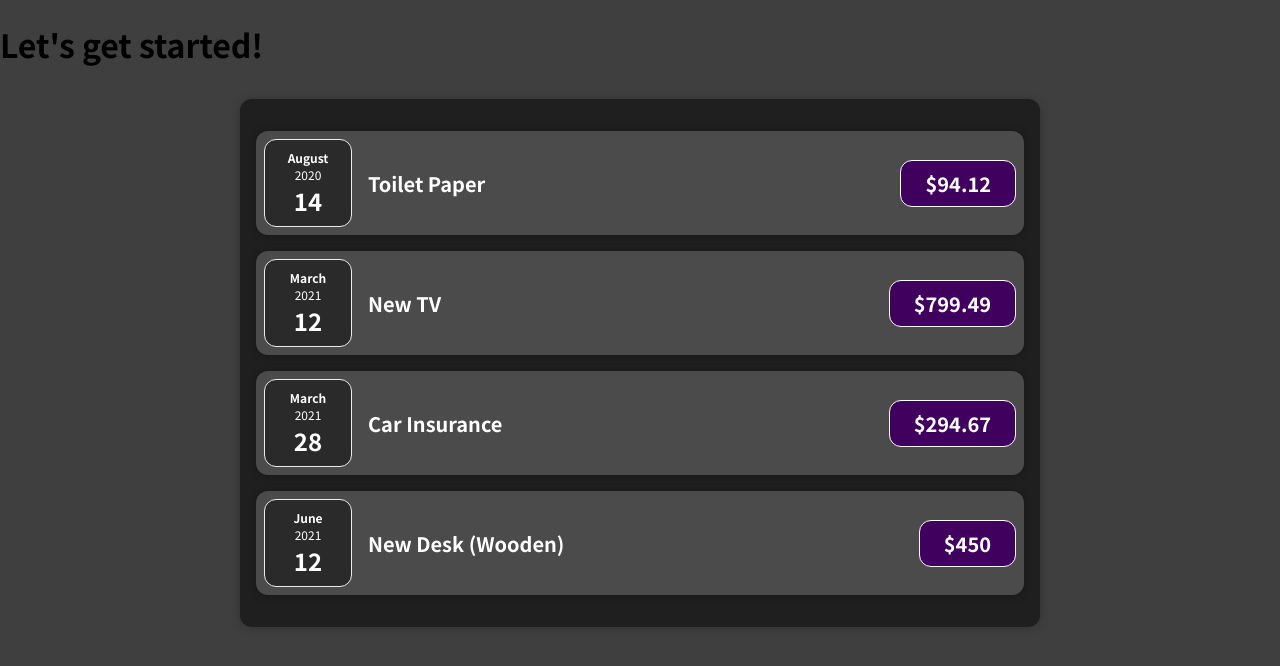
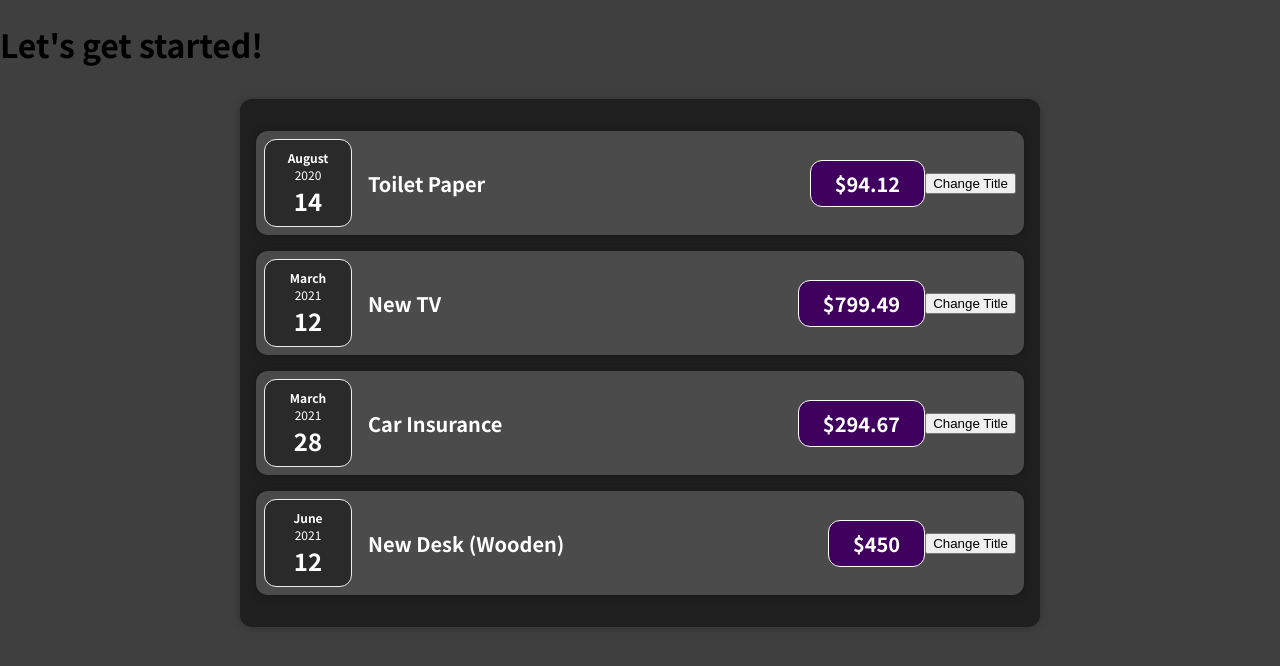
Before and after one commit to eugen-adesso-mobile/react-complete-guide, a React (Create React App) app: page / in a window 1280 px wide. Shown: the top 666 px of the page. Built offline with nearby package versions, Linux system fonts and the light colour scheme.

Commit message:
Listening to Events & Working with Event Handlers

```diff
--- a/src/components/Expenses/ExpenseItem.js
+++ b/src/components/Expenses/ExpenseItem.js
@@ -5,7 +5,9 @@ import Card from '../UI/Card';
 import './ExpenseItem.css';
 
 const ExpenseItem = (props) => {
-
+	const clickHandler = () => {
+		console.log('Clicked!!!!');
+	};
 
 	return (
 		<Card className="expense-item">
@@ -14,6 +16,8 @@ const ExpenseItem = (props) => {
 				<h2>{props.title}</h2>
 				<div className="expense-item__price ">${props.amount}</div>
 			</div>
+			<button onClick={clickHandler}>Change Title
+			</button>
 		</Card>
 	);
 }
```
